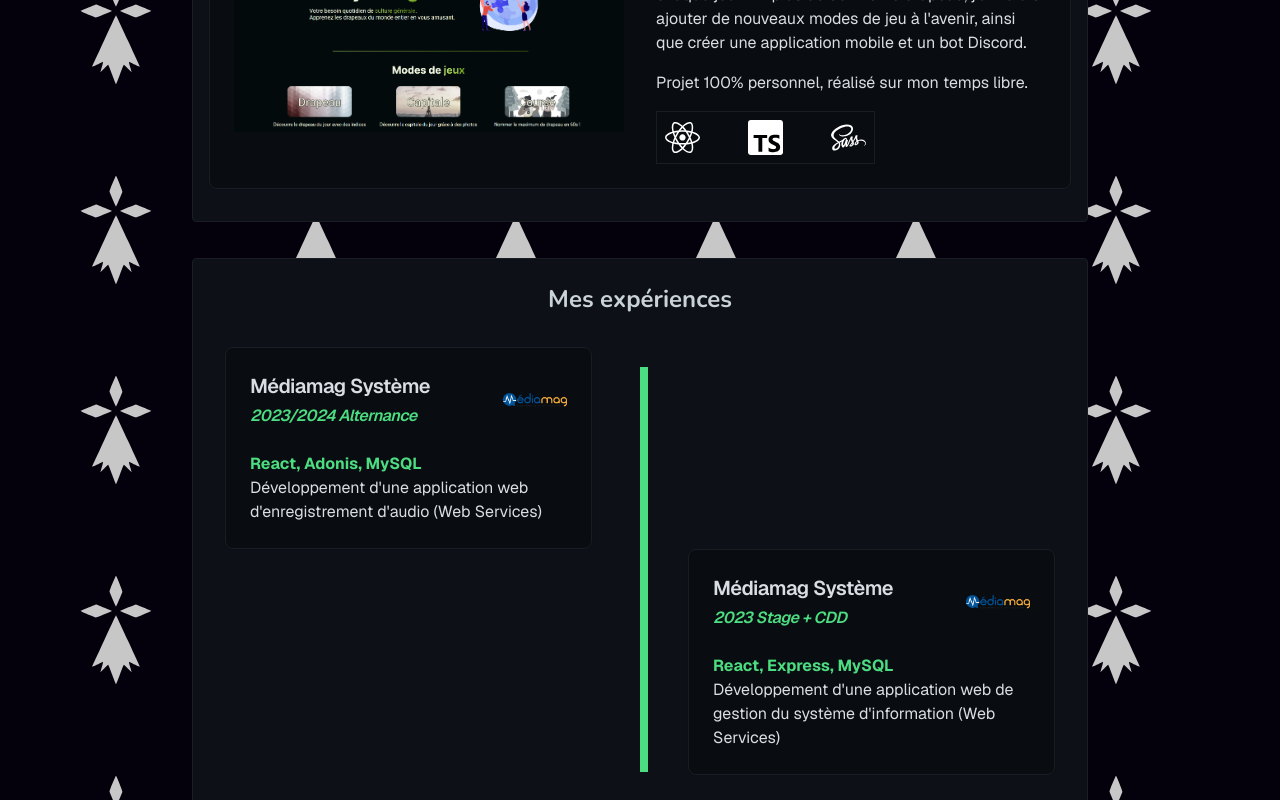
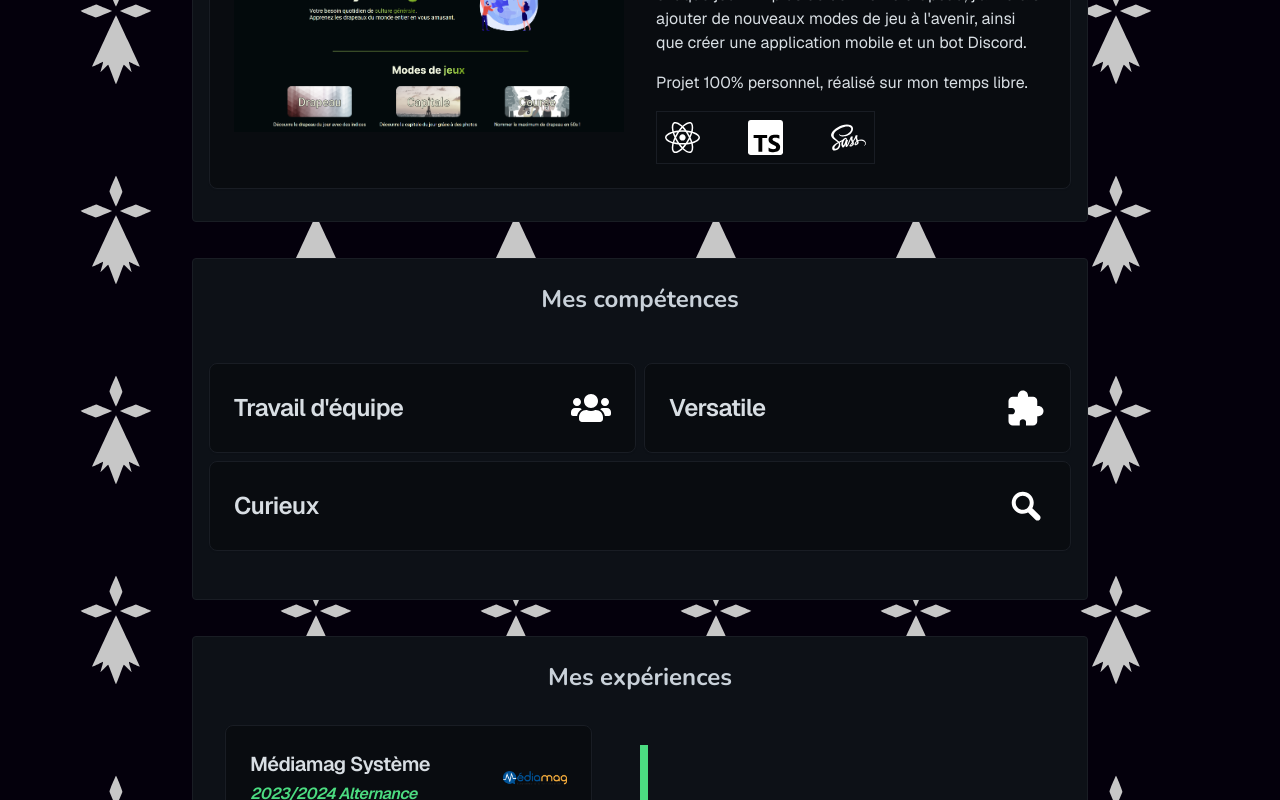
Before and after one commit to Karbbone/Portfolio, a Next.js app: page / in a window 1280 px wide. Shown: the part 1530-2330 px from the top of the page. Built offline with nearby package versions, Linux system fonts and the light colour scheme.

Commit message:
feat: Add SkillSection component to Home page

```diff
--- a/src/_components/sections/ProjectSection.tsx
+++ b/src/_components/sections/ProjectSection.tsx
@@ -60,7 +60,7 @@
               </div>
               <div className="flex-1 md:flex-[3] min-w-0">
                 <p>
-                  Pokémon studio est une application web qui permet de créée son
+                  Pokémon studio est une application web qui permet de créer son
                   propre jeu pokémon. Cet outil est totalement modulable ce qui
                   permet à l&apos;utilisateur de créer un jeu pokémon unique.
                 </p>
--- /dev/null
+++ b/src/_components/sections/SkillSection.tsx
@@ -0,0 +1,46 @@
+import React from "react";
+import { Section } from "@/_components/sections/Section";
+import { Card, CardContent, CardHeader, CardTitle } from "@/components/ui/card";
+import { GlassIcon } from "../svg_icons/GlassIcon";
+import { TeamIcon } from "../svg_icons/TeamIcon";
+import { PuzzleIcon } from "../svg_icons/PuzzleIcon";
+
+export const SkillSection = () => {
+  return (
+    <Section className="my-9 flex items-center sm:items-start bg-background rounded border">
+      <div className="flex-[2]">
+        <h2 className="text-2xl font-caption font-bold text-center mt-2 mb-4">
+          {"Mes compétences"}
+        </h2>
+        <div className="justify-center py-4 flex flex-col gap-8">
+          <div className="py-4 grid md:grid-cols-2  grid-cols-1 justify-center gap-2">
+            <Card>
+              <CardHeader>
+                <div className="flex justify-between items-center">
+                  <CardTitle>Travail d&apos;équipe</CardTitle>
+                  <TeamIcon size={40} color="white" />
+                </div>
+              </CardHeader>
+            </Card>
+            <Card>
+              <CardHeader>
+                <div className="flex justify-between items-center">
+                  <CardTitle>Versatile</CardTitle>
+                  <PuzzleIcon size={40} color="white" />
+                </div>
+              </CardHeader>
+            </Card>
+            <Card className="card md:col-span-2">
+              <CardHeader>
+                <div className="flex justify-between items-center">
+                  <CardTitle>Curieux</CardTitle>
+                  <GlassIcon size={40} color="white" />
+                </div>
+              </CardHeader>
+            </Card>
+          </div>
+        </div>
+      </div>
+    </Section>
+  );
+};
--- /dev/null
+++ b/src/_components/svg_icons/GlassIcon.tsx
@@ -0,0 +1,28 @@
+import React, { ComponentPropsWithoutRef } from "react";
+
+export const GlassIcon = (
+  props: ComponentPropsWithoutRef<"svg"> & { size?: number; color?: string }
+) => {
+  return (
+    <svg
+      width={props.size}
+      height={props.size}
+      viewBox="0 0 20 20"
+      fill="none"
+      xmlns="http://www.w3.org/2000/svg"
+    >
+      <g clip-path="url(#clip0_0_3316)">
+        <path
+          fill-rule="evenodd"
+          clip-rule="evenodd"
+          d="M4.47487 4.4749C2.32698 6.62279 2.32698 10.1052 4.47487 12.2531C6.62275 14.401 10.1052 14.401 12.253 12.2531C14.4009 10.1052 14.4009 6.62279 12.253 4.4749C10.1052 2.32702 6.62275 2.32702 4.47487 4.4749ZM10.8388 10.8389C9.47199 12.2057 7.25591 12.2057 5.88908 10.8389C4.52224 9.47203 4.52224 7.25595 5.88908 5.88912C7.25591 4.52228 9.47199 4.52228 10.8388 5.88912C12.2057 7.25595 12.2057 9.47203 10.8388 10.8389Z"
+          fill={props.color}
+        />
+        <path
+          d="M11.1924 13.3137C10.6066 12.7279 10.6066 11.7782 11.1924 11.1924C11.7782 10.6066 12.7279 10.6066 13.3137 11.1924L16.8492 14.7279C17.435 15.3137 17.435 16.2635 16.8492 16.8492C16.2635 17.435 15.3137 17.435 14.7279 16.8492L11.1924 13.3137Z"
+          fill={props.color}
+        />
+      </g>
+    </svg>
+  );
+};
--- /dev/null
+++ b/src/_components/svg_icons/PuzzleIcon.tsx
@@ -0,0 +1,17 @@
+import React, { ComponentPropsWithoutRef } from "react";
+
+export const PuzzleIcon = (
+  props: ComponentPropsWithoutRef<"svg"> & { size?: number; color?: string }
+) => {
+  return (
+    <svg
+      xmlns="http://www.w3.org/2000/svg"
+      viewBox="0 0 512 512"
+      width={props.size}
+      height={props.size}
+      fill={props.color}
+    >
+      <path d="M345.14,480H256V434.29a31.3,31.3,0,0,0-9.59-22.65c-7.67-7.56-18.83-11.81-30.57-11.64a44.38,44.38,0,0,0-28.45,10.67c-5.2,4.6-11.39,12.56-11.39,24.42V480H87.62A55.68,55.68,0,0,1,32,424.38V336H77.71c9.16,0,18.07-3.92,25.09-11A42.06,42.06,0,0,0,115,295.08C114.7,273.89,97.26,256,76.91,256H32V166.66a53.77,53.77,0,0,1,16.53-39A55.88,55.88,0,0,1,87.62,112h63.24V97.52A65.53,65.53,0,0,1,217.54,32c35.49.62,64.36,30.38,64.36,66.33V112h63.24A54.28,54.28,0,0,1,400,166.86V230.1h13.66c36.58,0,66.34,29,66.34,64.64,0,36.61-29.39,66.4-65.52,66.4H400v63.24C400,455.05,375.39,480,345.14,480Z" />
+    </svg>
+  );
+};
--- /dev/null
+++ b/src/_components/svg_icons/TeamIcon.tsx
@@ -0,0 +1,17 @@
+import React, { ComponentPropsWithoutRef } from "react";
+
+export const TeamIcon = (
+  props: ComponentPropsWithoutRef<"svg"> & { size?: number; color?: string }
+) => {
+  return (
+    <svg
+      viewBox="0 0 640 512"
+      xmlns="http://www.w3.org/2000/svg"
+      width={props.size}
+      height={props.size}
+      fill={props.color}
+    >
+      <path d="m96 224c35.3 0 64-28.7 64-64s-28.7-64-64-64-64 28.7-64 64 28.7 64 64 64zm448 0c35.3 0 64-28.7 64-64s-28.7-64-64-64-64 28.7-64 64 28.7 64 64 64zm32 32h-64c-17.6 0-33.5 7.1-45.1 18.6 40.3 22.1 68.9 62 75.1 109.4h66c17.7 0 32-14.3 32-32v-32c0-35.3-28.7-64-64-64zm-256 0c61.9 0 112-50.1 112-112s-50.1-112-112-112-112 50.1-112 112 50.1 112 112 112zm76.8 32h-8.3c-20.8 10-43.9 16-68.5 16s-47.6-6-68.5-16h-8.3c-63.6 0-115.2 51.6-115.2 115.2v28.8c0 26.5 21.5 48 48 48h288c26.5 0 48-21.5 48-48v-28.8c0-63.6-51.6-115.2-115.2-115.2zm-223.7-13.4c-11.6-11.5-27.5-18.6-45.1-18.6h-64c-35.3 0-64 28.7-64 64v32c0 17.7 14.3 32 32 32h65.9c6.3-47.4 34.9-87.3 75.2-109.4z" />
+    </svg>
+  );
+};
--- a/src/app/page.tsx
+++ b/src/app/page.tsx
@@ -5,6 +5,7 @@
 import { SchoolSection } from "@/_components/sections/SchoolSection";
 import { ExpSection } from "@/_components/sections/ExpSection";
 import { ProjectSection } from "@/_components/sections/ProjectSection";
+import { SkillSection } from "@/_components/sections/SkillSection";
 
 export default function Home() {
   return (
@@ -13,6 +14,7 @@
       <Hero />
       <TechSection />
       <ProjectSection />
+      <SkillSection />
       <ExpSection />
       <SchoolSection />
     </main>
```
